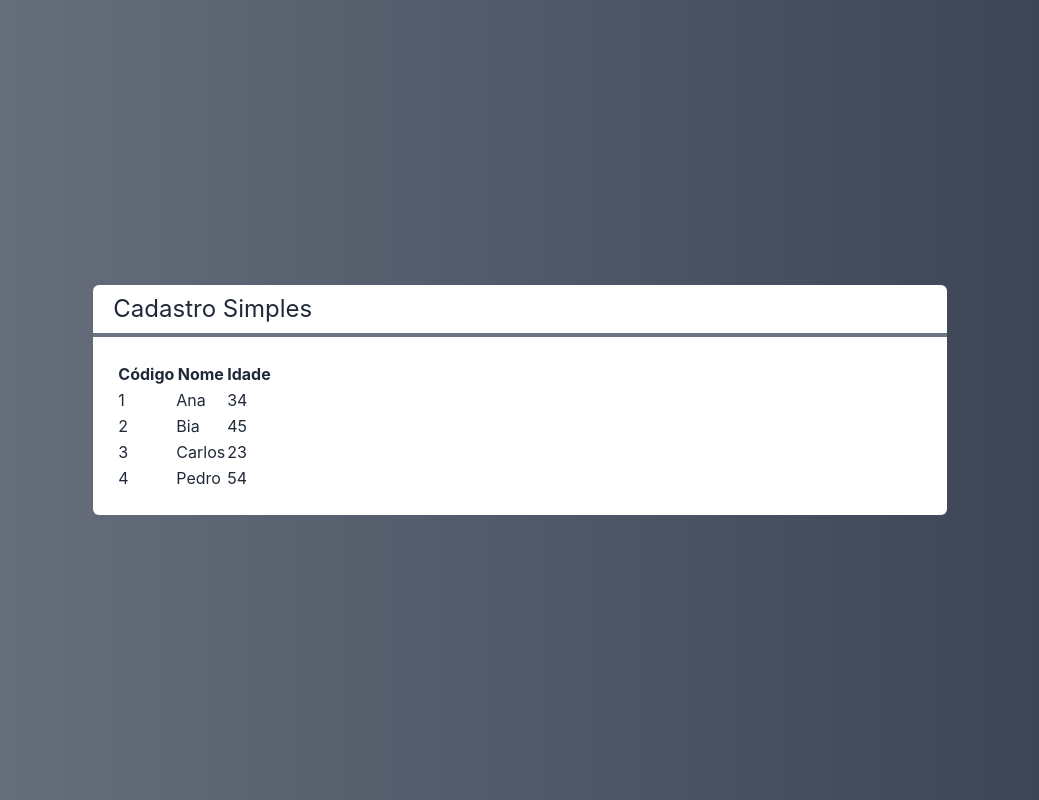
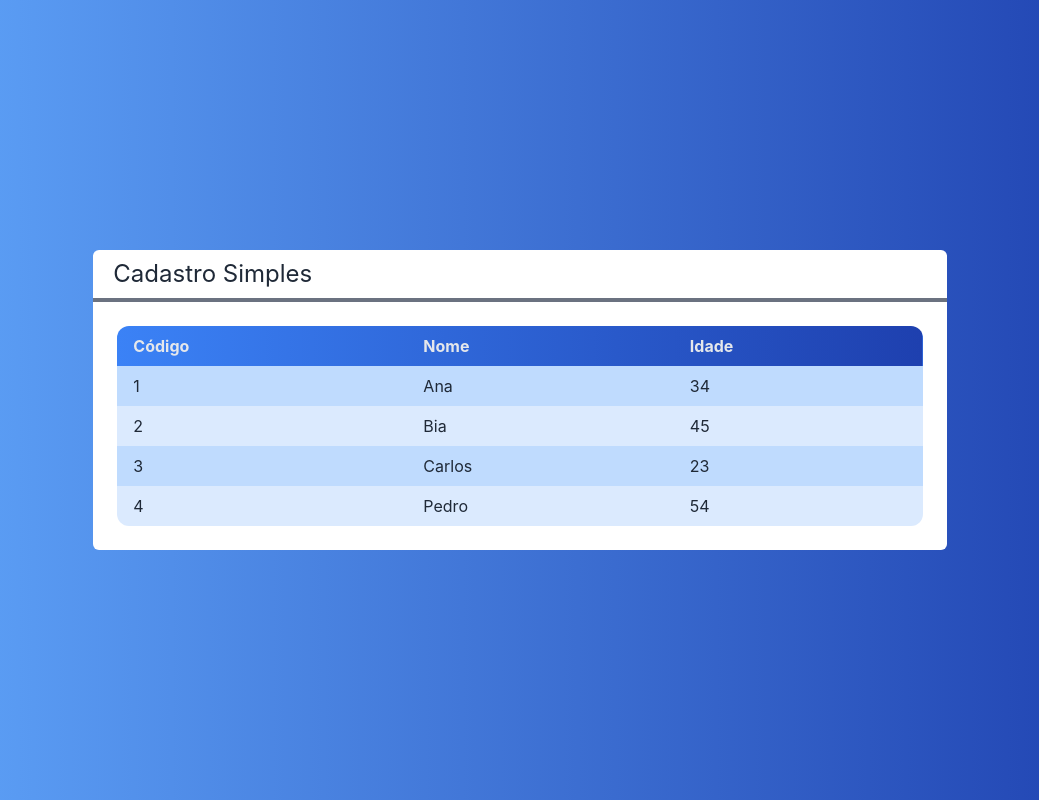
Before and after one commit to PSONetto/projeto-next-crud, a Next.js app: page / in a window 1280 px wide. Shown: the whole page, without its empty margins (120-1159 px from the left). Built offline with nearby package versions, Linux system fonts and the light colour scheme.

Commit message:
feat: implementa estilo a tabela de clientes

```diff
--- a/src/components/Table.tsx
+++ b/src/components/Table.tsx
@@ -8,9 +8,9 @@ export default function Table(props: TableProps) {
     function renderHeader() {
         return (
             <tr>
-                <th>Código</th>
-                <th>Nome</th>
-                <th>Idade</th>
+                <th className="text-left py-2 px-4">Código</th>
+                <th className="text-left py-2 px-4">Nome</th>
+                <th className="text-left py-2 px-4">Idade</th>
             </tr>
         )
     }
@@ -18,18 +18,22 @@ export default function Table(props: TableProps) {
     function renderData() {
         return props.clients?.map((client, i) => {
             return (
-                <tr key={client.id}>
-                    <td>{client.id}</td>
-                    <td>{client.name}</td>
-                    <td>{client.age}</td>
+                <tr key={client.id}
+                className={`${i % 2 === 0 ? 'bg-blue-200' : 'bg-blue-100'}`}>
+                    <td className="text-left py-2 px-4">{client.id}</td>
+                    <td className="text-left py-2 px-4">{client.name}</td>
+                    <td className="text-left py-2 px-4">{client.age}</td>
                 </tr>
             )
         })
     }
 
     return (
-        <table>
-            <thead>
+        <table className="w-full rounded-xl overflow-hidden">
+            <thead className={`
+                text-gray-200
+                bg-gradient-to-r from-blue-500 to-blue-800
+            `}>
                 {renderHeader()}
             </thead>
             <tbody>
--- a/src/pages/index.tsx
+++ b/src/pages/index.tsx
@@ -14,7 +14,7 @@ export default function Home() {
   return (
     <div className={`
       flex justify-center h-screen items-center
-      bg-gradient-to-r from-gray-500 to-gray-700
+      bg-gradient-to-r from-blue-400 to-blue-800
       text-white
     `}>
       <Layout title="Cadastro Simples">
```
